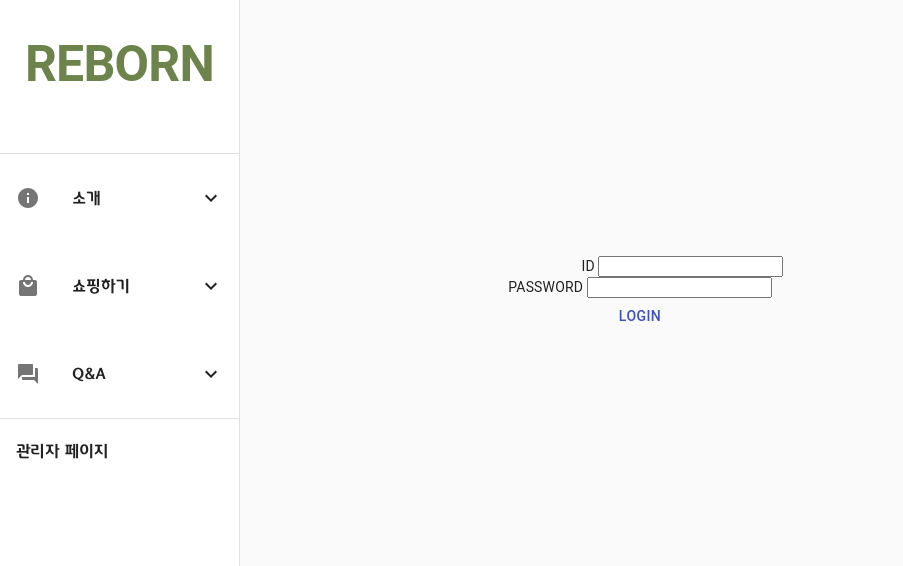
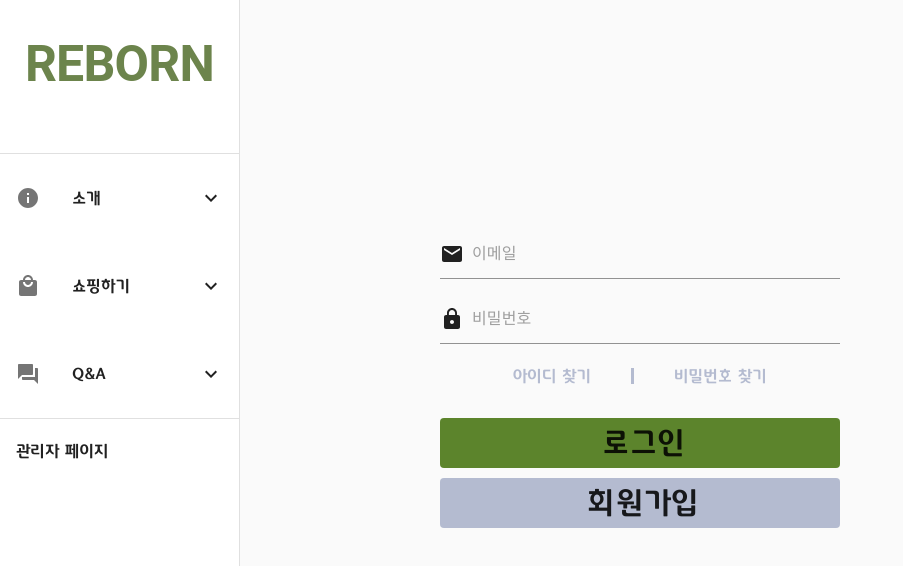
Before and after one commit to 28-5/Front-end, a React (Create React App) app: page /login in a window 1280 px wide. Shown: the top 566 px of the page, without its empty margins (0-903 px from the left). Built offline with nearby package versions, Linux system fonts and the light colour scheme.

Commit message:
login & join page

```diff
--- a/package.json
+++ b/package.json
@@ -9,13 +9,14 @@
     "@testing-library/react": "^11.2.7",
     "@testing-library/user-event": "^12.8.3",
     "axios": "^0.21.4",
+    "clsx": "^1.1.1",
     "react": "^17.0.2",
     "react-dom": "^17.0.2",
     "react-router-dom": "^5.3.0",
     "react-scripts": "4.0.3",
     "web-vitals": "^1.1.2"
   },
-  "proxy": "http://localhost:8080",
+  "proxy": "http://localhost:8089",
   "scripts": {
     "start": "react-scripts start",
     "build": "react-scripts build",
--- a/src/App.js
+++ b/src/App.js
@@ -2,6 +2,7 @@ import { BrowserRouter as Router, Switch, Route, Link } from "react-router-dom";
 import Navbar from "./components/Navbar/Navbar";
 import Login from "./components/Login/Login";
 import Main from "./components/Main/Main";
+import Join from "./components/Join/Join";
 
 
 function App() {
@@ -9,8 +10,9 @@ function App() {
     <Router>
       <Navbar />
       <Switch>
+          <Route path="/" exact component={Main}/>
           <Route path="/login" component={Login}/>
-          <Route path="/" exact component={Main}/>
+          <Route path="/create" component={Join}/>
       </Switch>
     </Router>
   );
--- /dev/null
+++ b/src/components/Join/Join.jsx
@@ -0,0 +1,151 @@
+import makeStyles from "@material-ui/core/styles/makeStyles";
+import {useState} from "react";
+import axios from "axios";
+import Backdrop from "@material-ui/core/Backdrop";
+import CircularProgress from "@material-ui/core/CircularProgress";
+import Grid from "@material-ui/core/Grid";
+import Input from "@material-ui/core/Input";
+import InputAdornment from "@material-ui/core/InputAdornment";
+import EmailIcon from "@material-ui/icons/Email";
+import clsx from "clsx";
+import LockIcon from "@material-ui/icons/Lock";
+import Typography from "@material-ui/core/Typography";
+import Button from "@material-ui/core/Button";
+import AssignmentIndIcon from '@material-ui/icons/AssignmentInd';
+import PhoneIphoneIcon from '@material-ui/icons/PhoneIphone';
+import HomeIcon from '@material-ui/icons/Home';
+
+const useStyles = makeStyles((theme) => ({
+    section:{
+        fontFamily: "twayair",
+    },
+    backdrop: {
+        zIndex: theme.zIndex.drawer + 1,
+        color: '#fff',
+    },
+    joinBox:{
+        paddingTop: "10%",
+        textAlign:"right",
+    },
+    joinBtn:{
+        fontFamily: "twayair",
+        fontSize: "30px",
+        paddingRight:0,
+        marginTop:"10px",
+        width: "400px",
+        height: "50px",
+        backgroundColor:"#5c842c",
+    },
+    joinInput:{
+        width: "400px",
+        height: "50px",
+    },
+    inputGrid:{
+        textAlign:"center",
+        margin: "20px 0px",
+    },
+
+    inputGridPadding:{
+        paddingTop:"15px",
+    },
+
+    findTxt:{
+        fontFamily: "twayair",
+        color: "#b4bbd0",
+        padding: "0 40px",
+    },
+    findTxtId:{
+        borderRight: "solid"
+
+    },
+}));
+
+
+
+const Join = () => {
+    const classes = useStyles();
+
+    const [open, setOpen] = useState(false);
+    const handleClose = () => {
+        setOpen(false);
+    };
+    const handleToggle = () => {
+        setOpen(!open);
+        setTimeout(() => {
+            setOpen(false);
+            console.log("hi");
+        }, 500);
+    };
+
+    const fetchLoginInfo = (event) =>{
+        event.preventDefault();
+        axios.post("/login", {
+            email : event.target.userEmail.value,
+            pass: event.target.userPass.value,
+        }).then(res => {
+            console.log("Post success! + res.data: " + res.data);
+        }).catch(err => {
+            console.log("Login Failed");
+            handleToggle();
+        });
+    }
+
+    return (
+        <section className={classes.section}>
+            <Backdrop className={classes.backdrop} open={open} onClick={handleClose}>
+                <CircularProgress color="primary" />
+            </Backdrop>
+            <Grid container direction="row" justifyContent="center" alignItems="center" className={classes.joinBox}>
+                <form onSubmit={fetchLoginInfo}>
+                    <Grid item xs={12} >
+                        <Input type="text" name="userEmail" placeholder="이메일"
+                               startAdornment={( <InputAdornment position="start">
+                                   <EmailIcon className={classes.icon}/>
+                               </InputAdornment>)}
+                               className={classes.joinInput}/>
+                    </Grid>
+                    <Grid item xs={12} className={clsx(classes.inputGridPadding)}>
+                        <Input type="password" name="userPass" placeholder="비밀번호"
+                               startAdornment={( <InputAdornment position="start">
+                                   <LockIcon className={classes.icon}/>
+                               </InputAdornment>)}
+                               className={classes.joinInput}/>
+                    </Grid>
+                    <Grid item xs={12} className={clsx(classes.inputGridPadding)}>
+                        <Input type="password" name="userPass" placeholder="비밀번호 확인"
+                               startAdornment={( <InputAdornment position="start">
+                                   <LockIcon className={classes.icon}/>
+                               </InputAdornment>)}
+                               className={classes.joinInput}/>
+                    </Grid>
+                    <Grid item xs={12} className={clsx(classes.inputGridPadding)}>
+                        <Input type="text" name="userPass" placeholder="이름"
+                               startAdornment={( <InputAdornment position="start">
+                                   <AssignmentIndIcon className={classes.icon}/>
+                               </InputAdornment>)}
+                               className={classes.joinInput}/>
+                    </Grid>
+                    <Grid item xs={12} className={clsx(classes.inputGridPadding)}>
+                        <Input type="number" name="userPass" placeholder="휴대폰번호"
+                               startAdornment={( <InputAdornment position="start">
+                                   <PhoneIphoneIcon className={classes.icon}/>
+                               </InputAdornment>)}
+                               className={classes.joinInput}/>
+                    </Grid>
+                    <Grid item xs={12} className={clsx(classes.inputGridPadding)}>
+                        <Input type="text" name="userPass" placeholder="주소"
+                               startAdornment={( <InputAdornment position="start">
+                                   <HomeIcon className={classes.icon}/>
+                               </InputAdornment>)}
+                               className={classes.joinInput}/>
+                    </Grid>
+                    <Grid item xs={12}>
+                        <Button type="submit" className={classes.joinBtn} >회원가입</Button>
+                    </Grid>
+                </form>
+            </Grid>
+        </section>
+    );
+};
+
+export default Join;
--- a/src/components/Login/Login.jsx
+++ b/src/components/Login/Login.jsx
@@ -1,54 +1,129 @@
+import axios from "axios";
 import Grid from '@material-ui/core/Grid';
 import Button from '@material-ui/core/Button';
+import Typography from '@material-ui/core/Typography';
+import Input from '@material-ui/core/Input';
+import clsx from "clsx";
+import EmailIcon from '@material-ui/icons/Email';
+import LockIcon from '@material-ui/icons/Lock';
+import InputAdornment from '@material-ui/core/InputAdornment';
+import Backdrop from '@material-ui/core/Backdrop';
+import CircularProgress from '@material-ui/core/CircularProgress';
 import makeStyles from "@material-ui/core/styles/makeStyles";
-import axios from "axios";
 import {useState} from "react";
 
-const useStyles = makeStyles(({
+const useStyles = makeStyles((theme) => ({
     section:{
-        // paddingLeft: "100px"
+        fontFamily: "twayair",
+    },
+    backdrop: {
+        zIndex: theme.zIndex.drawer + 1,
+        color: '#fff',
     },
     loginBox:{
-        paddingTop: "20%",
+        paddingTop: "16%",
+        textAlign:"right",
+    },
+    loginBtn:{
+        fontFamily: "twayair",
+        fontSize: "30px",
+        paddingRight:0,
+        marginTop:"10px",
+        width: "400px",
+        height: "50px",
+        backgroundColor:"#5c842c",
+    },
+    joinBtn:{
+        fontFamily: "twayair",
+        fontSize: "30px",
+        paddingRight:0,
+        marginTop:"10px",
+        width: "400px",
+        height: "50px",
+        backgroundColor: "#b4bbd0"
+    },
+    loginInput:{
+        width: "400px",
+        height: "50px",
+    },
+    inputGrid:{
         textAlign:"center",
+        margin: "20px 0px",
     },
-    gridItemId:{
-        paddingLeft:"85px",
-    }
+
+    inputGridPadding:{
+        paddingTop:"15px",
+    },
+
+    findTxt:{
+        fontFamily: "twayair",
+        color: "#b4bbd0",
+        padding: "0 40px",
+    },
+    findTxtId:{
+        borderRight: "solid"
+
+    },
 }));
 
 const Login = () => {
     const classes = useStyles();
-    const [loginId, setLoginId] = useState();
-
-    // const idChangeHandler =
+    const [open, setOpen] = useState(false);
+    const handleClose = () => {
+        setOpen(false);
+    };
+    const handleToggle = () => {
+        setOpen(!open);
+        setTimeout(() => {
+            setOpen(false);
+            console.log("hi");
+        }, 500);
+    };
 
     const fetchLoginInfo = (event) =>{
         event.preventDefault();
-
         axios.post("/login", {
-            loginID : event.target.userId.value,
-            loginPass: event.target.userPass.value
+            email : event.target.userEmail.value,
+            pass: event.target.userPass.value,
         }).then(res => {
-            console.log("Post success!");
+            console.log("Post success! + res.data: " + res.data);
         }).catch(err => {
             console.log("Login Failed");
+            handleToggle();
         });
     }
 
     return (
         <section className={classes.section}>
+            <Backdrop className={classes.backdrop} open={open} onClick={handleClose}>
+                <CircularProgress color="primary" />
+            </Backdrop>
             <Grid container direction="row" justifyContent="center" alignItems="center" className={classes.loginBox}>
                 <form onSubmit={fetchLoginInfo}>
-                <Grid item xs={12} className={classes.gridItemId}>
-                    <label>ID </label>
-                    <input type="text" name="userId"/>
+                <Grid item xs={12} >
+                    <Input type="text" name="userEmail" placeholder="이메일"
+                           startAdornment={( <InputAdornment position="start">
+                                                <EmailIcon className={classes.icon}/>
+                                            </InputAdornment>)}
+                           className={classes.loginInput}/>
+                </Grid>
+                <Grid item xs={12} className={clsx(classes.inputGridPadding)}>
+                    <Input type="password" name="userPass" placeholder="비밀번호"
+                           startAdornment={( <InputAdornment position="start">
+                               <LockIcon className={classes.icon}/>
+                           </InputAdornment>)}
+                           className={classes.loginInput}/>
+                </Grid>
+                <Grid item xs={12} className={classes.inputGrid}>
+                    <Typography  display="inline" align="left" className={clsx(classes.findTxt, classes.findTxtId)}>아이디 찾기</Typography>
+                    <Typography  display="inline" align="left" className={classes.findTxt}>비밀번호 찾기</Typography>
                 </Grid>
                 <Grid item xs={12}>
-                    <label>PASSWORD </label>
-                    <input type="password" name="userPass"/>
+                    <Button type="submit" className={classes.loginBtn} >로그인</Button>
                 </Grid>
-                    <Button color="primary" type="submit">Login</Button>
+                <Grid item xs={12}>
+                    <Button type="submit" href="/create" className={clsx(classes.joinBtn)}>회원가입</Button>
+                </Grid>
                 </form>
             </Grid>
         </section>
```
Also changed, not shown: src/components/Navbar/Navbar.jsx (+12 -5 lines).
